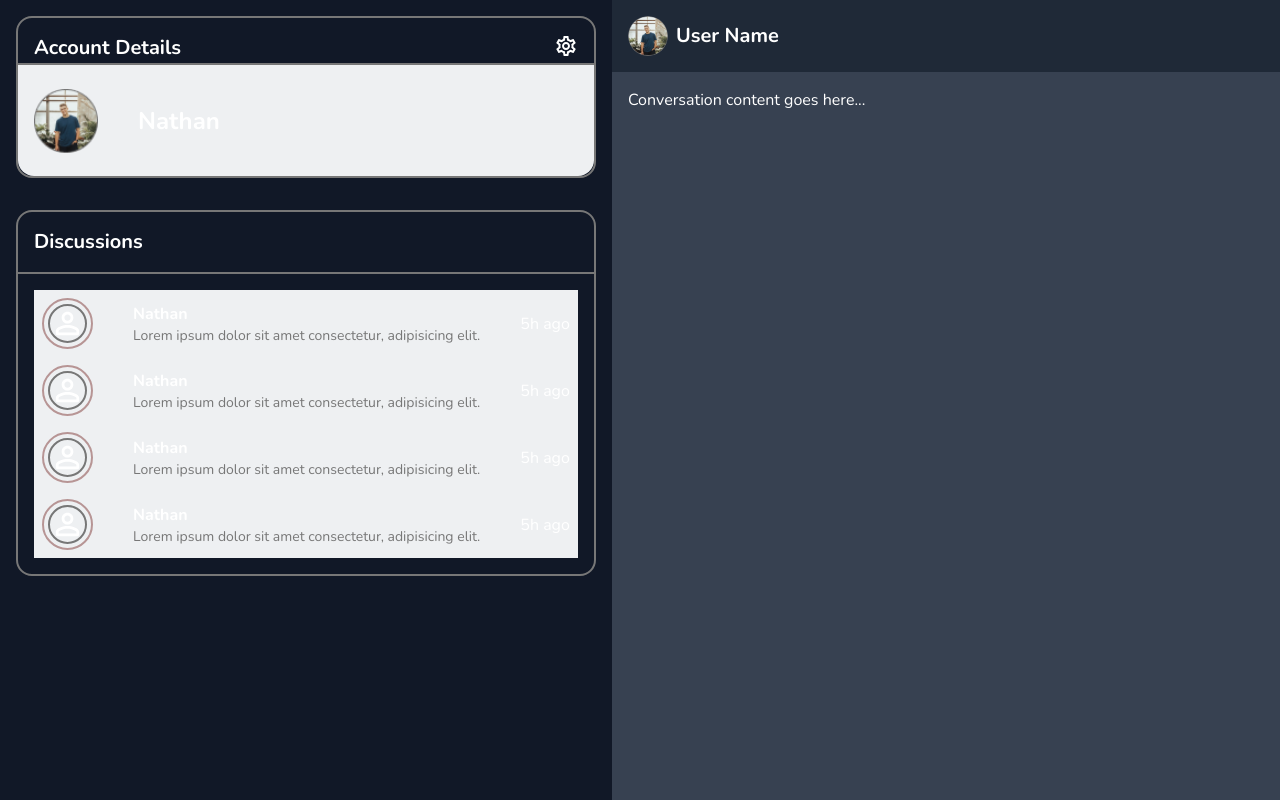
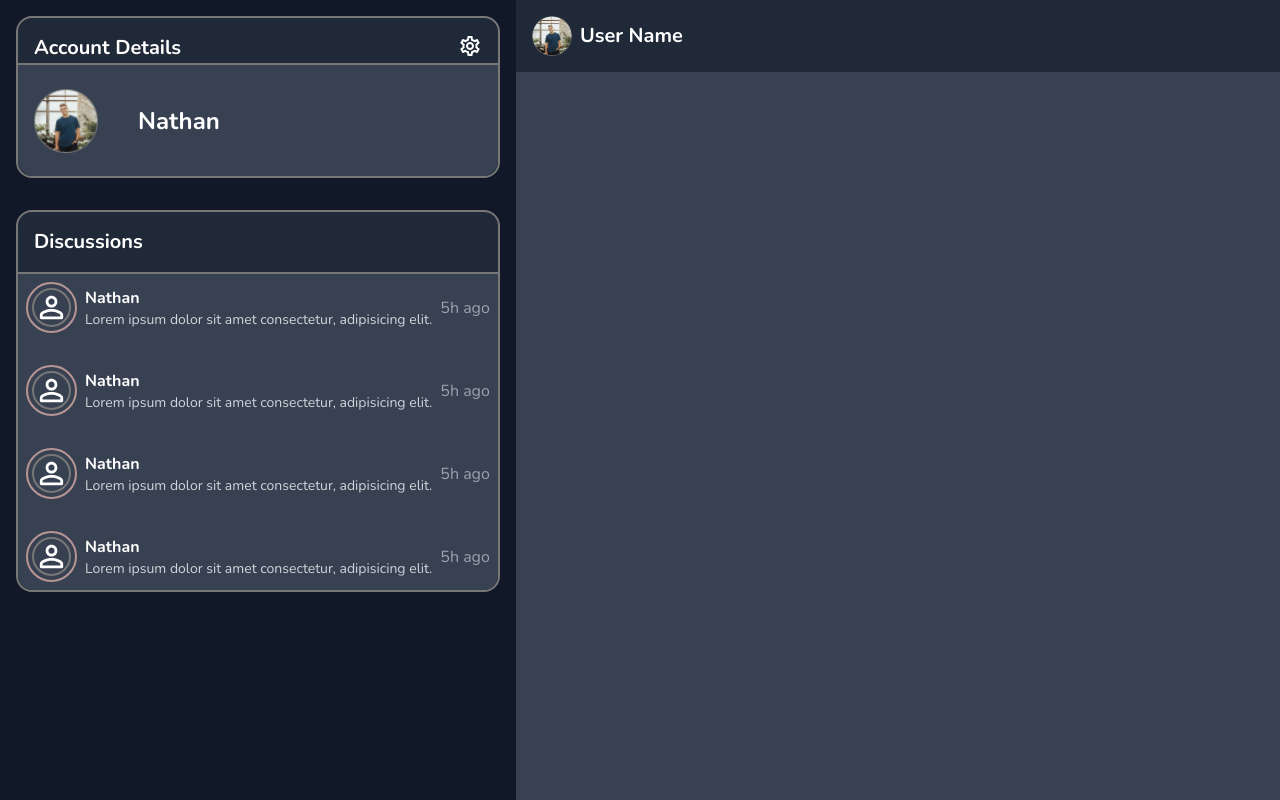
Before and after one commit to dominikKowalczyk17/RealTimeChatApp, a React (Vite) app: page / in a window 1280 px wide. Built offline with nearby package versions, Linux system fonts and the light colour scheme.

Commit message:
minor fixes to layout before hanlding the conversation display

```diff
--- a/src/App.tsx
+++ b/src/App.tsx
@@ -16,7 +16,7 @@ function App() {
   return (
     <BrowserRouter>
       <div className="flex h-screen">
-        <div className={`hidden md:flex min-w-[250px]`}>
+        <div className={`hidden md:flex`}>
           <SideBar onOpenSettings={() => setSettingsOpen(true)} />
         </div>
         <div
--- a/src/components/AccountDetails.tsx
+++ b/src/components/AccountDetails.tsx
@@ -7,15 +7,15 @@ interface AccountDetailsProps {
 
 export const AccountDetails = ({ onOpenSettings }: AccountDetailsProps) => {
   return (
-    <div className="flex flex-col rounded-2xl border-2 border-customGray m-4">
+    <div className="flex flex-col rounded-2xl border-2 border-customGray m-4 bg-gray-800 text-white">
       <div className="flex gap-10 p-4 justify-between h-[30%] border-b-2 border-b-customGray">
         <span className="text-xl font-bold">Account Details</span>
         <SettingsIcon
-          className="cursor-pointer hover:text-gray-600"
+          className="cursor-pointer hover:text-gray-400"
           onClick={onOpenSettings}
         />
       </div>
-      <div className="flex gap-10 rounded-b-2xl items-center p-4 bg-account h-[70%]">
+      <div className="flex gap-10 rounded-b-2xl items-center p-4 bg-gray-700 h-[70%]">
         <div className="h-16 block">
           <img className="h-full" src={Avatar} alt="avatar" />
         </div>
--- /dev/null
+++ b/src/components/Chat.tsx
@@ -0,0 +1,32 @@
+import { Message } from "../types/Message";
+
+interface ChatProps {
+  messages: Message[];
+  currentUser: string;
+}
+
+export const Chat = ({ messages, currentUser }: ChatProps) => {
+  return (
+    <div className="flex-1 p-4 bg-gray-700 text-white overflow-y-auto">
+      {messages.map((message) => (
+        <div
+          key={message.id}
+          className={`flex mb-4 ${
+            message.sender === currentUser ? "justify-end" : "justify-start"
+          }`}
+        >
+          <div
+            className={`p-2 rounded-lg max-w-xs ${
+              message.sender === currentUser
+                ? "bg-blue-500 text-white"
+                : "bg-gray-800 text-white"
+            }`}
+          >
+            <p className="text-sm">{message.content}</p>
+            <p className="text-xs text-gray-400 mt-1">{message.timestamp}</p>
+          </div>
+        </div>
+      ))}
+    </div>
+  );
+};
--- a/src/components/Conversation.tsx
+++ b/src/components/Conversation.tsx
@@ -1,7 +1,9 @@
+import { Chat } from "./Chat";
+
 export const Conversation = () => {
   return (
     <div className="flex-1 p-4 bg-gray-700 text-white">
-      <p>Conversation content goes here...</p>
+      <Chat messages={[]} currentUser="user" />
     </div>
   );
 };
--- a/src/components/Messages.tsx
+++ b/src/components/Messages.tsx
@@ -18,35 +18,37 @@ export const Messages = () => {
   }, []);
 
   return (
-    <div className="flex flex-col rounded-2xl border-2 border-customGray m-4 overflow-hidden">
+    <div className="flex flex-col rounded-2xl border-2 border-customGray m-4 overflow-hidden bg-gray-800">
       <div className="flex gap-10 p-4 justify-between h-[30%] border-b-2 border-b-customGray">
-        <span className="text-xl font-bold">Discussions</span>
+        <span className="text-xl font-bold text-white">Discussions</span>
       </div>
-      <div className="flex-1 p-4">
+      <div className="flex-1 space-y-1">
         {loading ? (
           <p className="text-center text-gray-500">Loading messages...</p>
         ) : messages.length === 0 ? (
           <p className="text-center text-gray-500">No messages available.</p>
         ) : (
-          messages.map((message) => (
-            <div
-              key={message.id}
-              className="flex gap-10 items-center p-2 bg-account"
-            >
+          <div className="bg-gray-700 p-2 space-y-8">
+            {messages.map((message) => (
+              <div key={message.id} className="flex gap-2 items-center mb-1">
                 <span className="p-1 border-2 border-customPink rounded-full">
                   <div className="rounded-full border-2 border-customGray flex items-center justify-center">
-                  <PersonOutlineRoundedIcon fontSize="large" />
+                    <PersonOutlineRoundedIcon
+                      fontSize="large"
+                      className="text-white"
+                    />
                   </div>
                 </span>
                 <div>
-                <p className="font-bold">{message.sender}</p>
-                <p className="text-sm text-customGray">{message.content}</p>
+                  <p className="font-bold text-white">{message.sender}</p>
+                  <p className="text-sm text-gray-300">{message.content}</p>
                 </div>
-              <div className="">
-                <p>{message.timestamp}</p>
+                <div className="ml-auto">
+                  <p className="text-gray-400">{message.timestamp}</p>
                 </div>
               </div>
-          ))
+            ))}
+          </div>
         )}
       </div>
     </div>
--- a/src/components/SideBar.tsx
+++ b/src/components/SideBar.tsx
@@ -7,7 +7,7 @@ interface SideBarProps {
 
 export const SideBar = ({ onOpenSettings }: SideBarProps) => {
   return (
-    <div className="min-w-[250px] bg-gray-900 text-white flex flex-col">
+    <div className="max-w-[400px] lg:max-w-none bg-gray-900 text-white flex flex-col">
       <AccountDetails onOpenSettings={onOpenSettings} />
       <Messages />
     </div>
```
Lines whose indentation alone changed are shown as unchanged.
